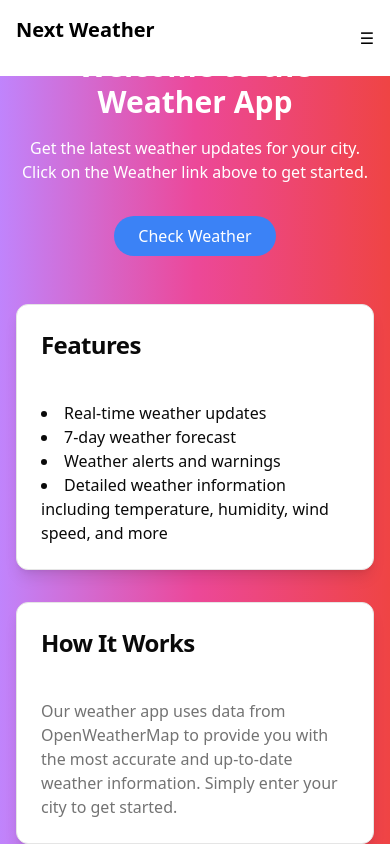
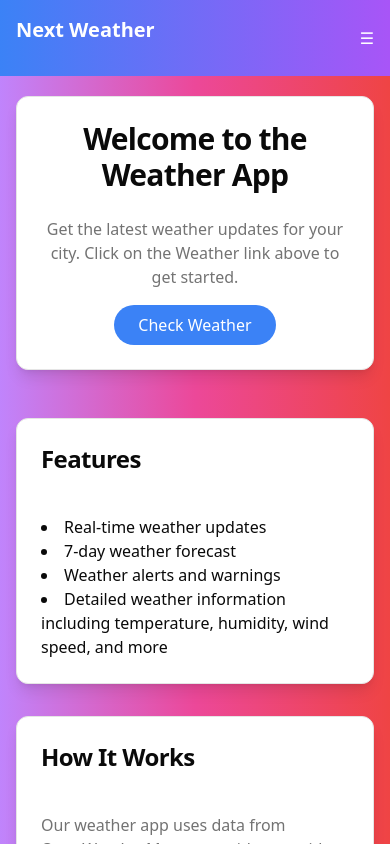
Before and after one commit to rev-sin/next-weather-app, a Next.js app: page / in a window 390 px wide. Shown: the top 844 px of the page. Built offline with nearby package versions, Linux system fonts and the light colour scheme; no server answers.

Commit message:
fixed clerk and mobile views

```diff
--- a/src/app/page.tsx
+++ b/src/app/page.tsx
@@ -14,20 +14,27 @@ export default function HomePage() {
       transition={{ duration: 0.5 }}
     >
       <Header />
-      <div className="flex flex-col items-center gap-4 w-full mt-8 sm:mt-16">
-        <h2 className="text-3xl sm:text-4xl font-bold text-center">
-          Welcome to the Weather App
-        </h2>
-        <p className="text-base sm:text-lg text-center">
-          Get the latest weather updates for your city. Click on the Weather
-          link above to get started.
-        </p>
-        <Link
+      <div className="flex flex-col items-center gap-4 w-full mt-20 sm:mt-32">
+        <Card className="shadow-lg w-full max-w-2xl">
+          <CardHeader>
+            <CardTitle className="text-3xl sm:text-4xl font-bold text-center">
+              Welcome to the Weather App
+            </CardTitle>
+          </CardHeader>
+          <CardContent>
+            <CardDescription className="text-base sm:text-lg text-center">
+              Get the latest weather updates for your city. Click on the Weather link above to get started.
+            </CardDescription>
+            <div className="flex justify-center mt-4">
+              <Link
           href="/weather"
-          className="mt-4 px-6 py-2 bg-blue-500 text-white rounded-full hover:bg-blue-600 transition"
-        >
+          className="px-6 py-2 bg-blue-500 text-white rounded-full hover:bg-blue-600 transition"
+              >
           Check Weather
-        </Link>
+              </Link>
+            </div>
+          </CardContent>
+        </Card>
         <div className="grid grid-cols-1 sm:grid-cols-2 lg:grid-cols-3 gap-8 mt-8 w-full max-w-4xl">
           <Card className="shadow-lg">
             <CardHeader>
--- a/src/components/ui/header.tsx
+++ b/src/components/ui/header.tsx
@@ -18,15 +18,15 @@ export default function Header() {
   };
 
   return (
-    <header className="fixed top-0 left-0 right-0 p-4 z-10 bg-white">
+    <header className="fixed top-0 left-0 right-0 p-4 z-10 bg-gradient-to-r from-blue-500 to-purple-500">
       <div className="flex md:flex-row justify-between items-center relative">
       <h1 className="mb-4 md:mb-0">
-          <Link href="/" className="text-black font-bold text-xl" onClick={handleLinkClick}>
+        <Link href="/" className="text-white font-bold text-xl" onClick={handleLinkClick}>
         Next Weather
         </Link>
       </h1>
       <button
-          className="md:hidden text-black"
+        className="md:hidden text-white"
         onClick={() => setMenuOpen(!menuOpen)}
       >
         ☰
@@ -38,6 +38,7 @@ export default function Header() {
           : "hidden transform -translate-y-full"
         } md:flex md:relative md:translate-y-0`}
       >
+        <div className="flex flex-col md:flex-row gap-4 bg-white rounded-l-lg rounded-r-lg p-4">
           <Link href="/weather" className="text-blue-500" onClick={handleLinkClick}>
             Weather
           </Link>
@@ -59,6 +60,7 @@ export default function Header() {
               <UserButton />
             </SignedIn>
           </div>
+        </div>
         </nav>
       </div>
     </header>
```
Lines whose indentation alone changed are shown as unchanged.
